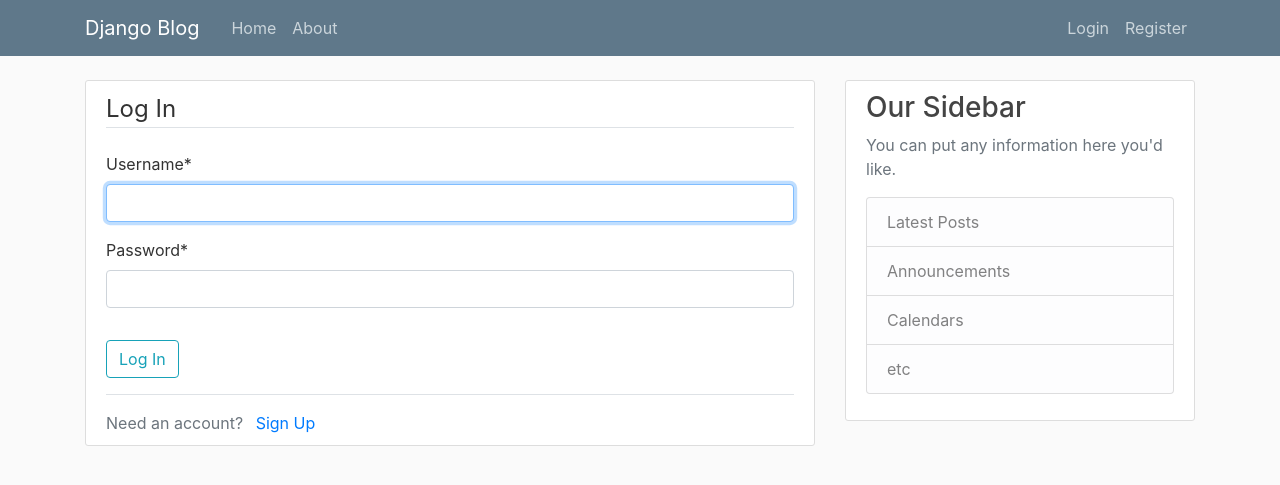
After one commit to rounakjee/DjangoBlogProject, a Django app: page /login/ in a window 1280 px wide. The commit adds this page. Shown: the top 485 px of the page. Run offline with Django 3.2, Linux system fonts and the light colour scheme; some libraries are stand-ins or nearby versions.

Commit message:
Django started ,templates created, login ,logout,profile with validation implemented

```diff
--- /dev/null
+++ b/hello/static/hello/allFunction.js
@@ -0,0 +1,3 @@
+function myFunction(element) {
+    element.underline = 'red'
+}
--- a/hello/static/hello/main.css
+++ b/hello/static/hello/main.css
@@ -10,6 +10,10 @@
 
 ul {
   margin: 0;
+}
+
+#profile {
+  color: red;
 }
 
 .bg-steel {
--- a/hello/templates/hello/base.html
+++ b/hello/templates/hello/base.html
@@ -12,6 +12,13 @@
     <link rel="stylesheet" href="{% static 'hello/main.css' %}">
     <meta charset="UTF-8">
     <title>Title</title>
+
+    <script type="text/javascript" src="{% static 'hello/allFunction.js' %}"></script>
+<!--    <script>-->
+<!--        function myFunction() {-->
+<!--            alert('HI');-->
+<!--        }-->
+<!--    </script>-->
 </head>
 <body>
 
@@ -29,8 +36,13 @@
             </div>
             <!-- Navbar Right Side -->
             <div class="navbar-nav">
-              <a class="nav-item nav-link" href="#">Login</a>
-              <a class="nav-item nav-link" href="#">Register</a>
+              {% if user.is_authenticated %}
+                  <a id="profile" class="nav-item nav-link" onclick="myFunction(this)"  href="{% url 'user_profile' %}">Profile</a>
+                  <a class="nav-item nav-link" href="{% url 'logout' %}">{{ user.username }}  Logout</a>
+              {% else %}
+                  <a class="nav-item nav-link" href="{% url 'login' %}">Login</a>
+                  <a class="nav-item nav-link" href="{% url 'register' %}">Register</a>
+              {% endif %}
             </div>
           </div>
         </div>
@@ -40,6 +52,13 @@
     <main role="main" class="container">
       <div class="row">
         <div class="col-md-8">
+            {% if messages %}
+                {% for message in messages %}
+                    <div class="alert alert-{{ message.tags }}">
+                        {{ message }}
+                    </div>
+                {% endfor %}
+            {% endif %}
           {% block content %}{% endblock %}
         </div>
         <div class="col-md-4">
--- /dev/null
+++ b/user/templates/user/login.html
@@ -0,0 +1,22 @@
+{% extends "hello/base.html"%}
+{% load crispy_forms_tags %}
+{%block content%}
+    <div class="content-section">
+        <form method="POST">
+            {% csrf_token %}
+            <fieldset class="form-group">
+                <legend class="border-bottom mb-4"> Log In </legend>
+                {{ form|crispy }}
+            </fieldset>
+            <div class="form-group">
+                <button class="btn btn-outline-info" type="submit">Log In</button>
+            </div>
+        </form>
+        <div class="border-top pt-3">
+            <smal class="text-muted">
+                Need an account? <a class="ml-2" href="{% url 'register' %}">Sign Up</a>
+            </smal>
+        </div>
+    </div>
+
+{%endblock content%}
--- /dev/null
+++ b/user/templates/user/profile.html
@@ -0,0 +1,5 @@
+{% extends "hello/base.html"%}
+{% load crispy_forms_tags %}
+{%block content%}
+    <h2>{{ user.username }}</h2>
+{%endblock content%}
--- a/web_project/settings.py
+++ b/web_project/settings.py
@@ -33,6 +33,7 @@
 INSTALLED_APPS = [
     'hello.apps.HelloConfig',
     'user.apps.UserConfig',
+    'crispy_forms',
     'django.contrib.admin',
     'django.contrib.auth',
     'django.contrib.contenttypes',
@@ -120,3 +121,6 @@
 # https://docs.djangoproject.com/en/3.0/howto/static-files/
 
 STATIC_URL = '/static/'
+CRISPY_TEMPLATE_PACK = 'bootstrap4'
+LOGIN_REDIRECT_URL = 'Hello-Home'
+LOGIN_URL = 'login'
--- a/web_project/urls.py
+++ b/web_project/urls.py
@@ -14,9 +14,15 @@
     2. Add a URL to urlpatterns:  path('blog/', include('blog.urls'))
 """
 from django.contrib import admin
-from django.urls import path,include
+from django.urls import path, include
+from user import views as user_views
+from django.contrib.auth import views as auth_views
 
 urlpatterns = [
     path("admin/", admin.site.urls),
+    path("register/", user_views.register, name="register"),
+    path("profile/", user_views.user_profile, name="user_profile"),
+    path("login/", auth_views.LoginView.as_view(template_name="user/login.html"), name="login"),
+    path("logout/", auth_views.LogoutView.as_view(template_name="user/logout.html"), name="logout"),
     path("", include("hello.urls")),
 ]
```
Also changed, not shown: user/forms.py (added, +12 -0 lines), user/templates/user/logout.html (added, +11 -0 lines), user/templates/user/register.html (added, +22 -0 lines), user/views.py (+19 -4 lines).
